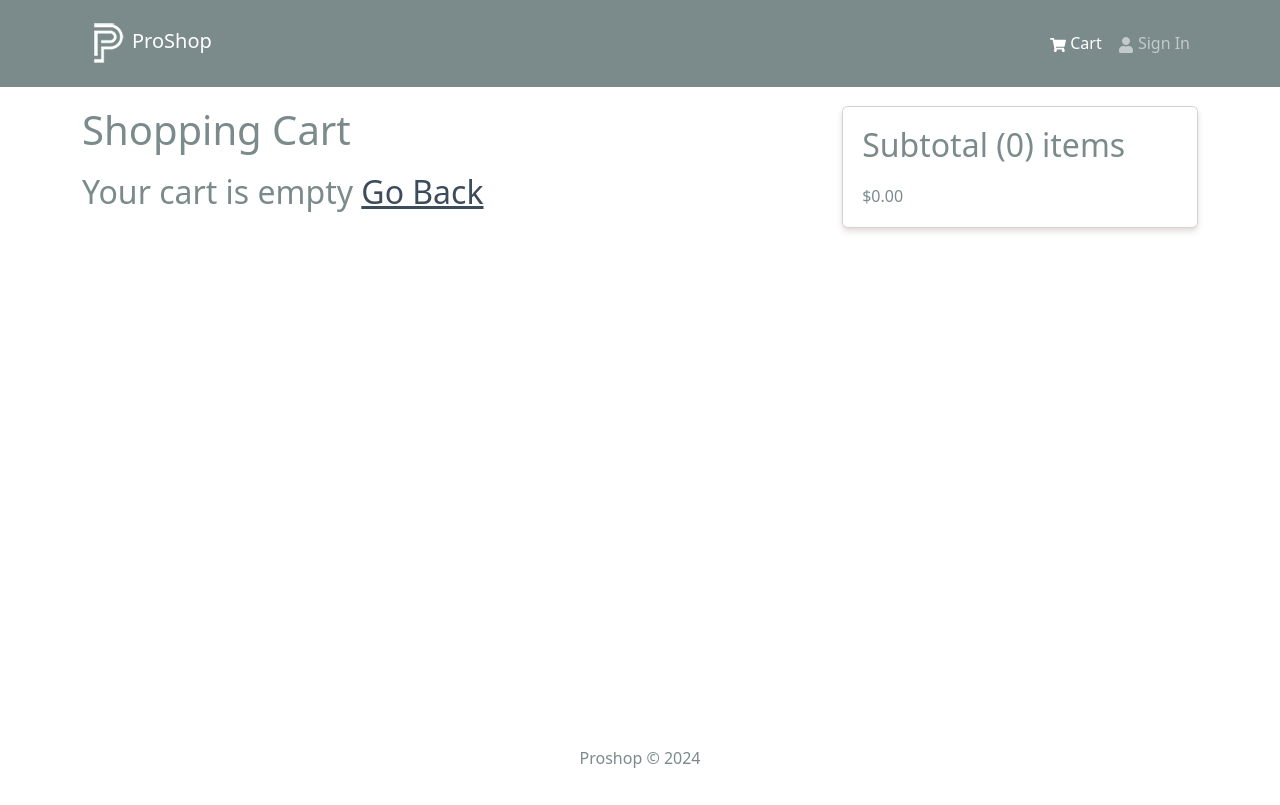
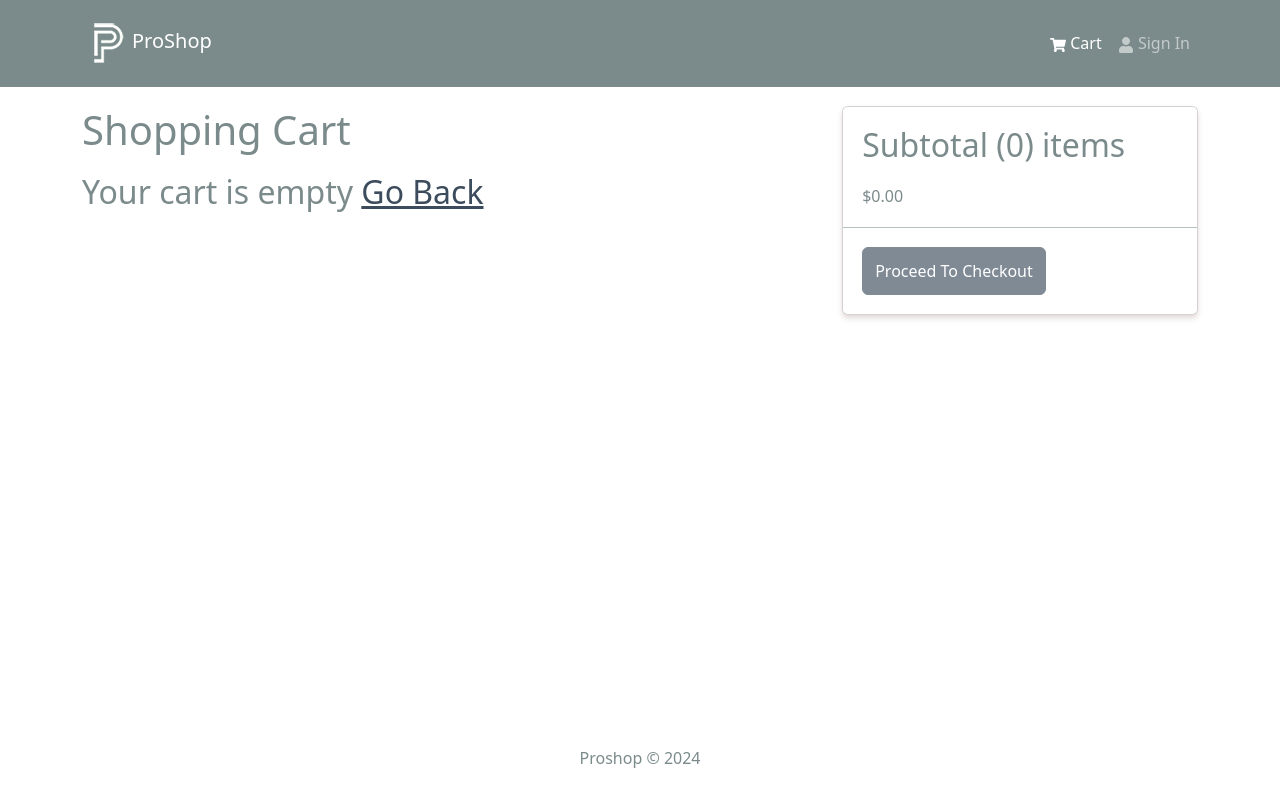
Before and after one commit to MatheusTrinca/proshop, a React (Create React App) app in the folder frontend/: page /cart in a window 1280 px wide. Built offline with nearby package versions, Linux system fonts and the light colour scheme.

Commit message:
feat: adding-cart-screen

```diff
--- a/frontend/src/screens/CartScreen.jsx
+++ b/frontend/src/screens/CartScreen.jsx
@@ -1,6 +1,6 @@
 import React from 'react';
-import { Link } from 'react-router-dom';
-import { useSelector } from 'react-redux';
+import { Link, useNavigate } from 'react-router-dom';
+import { useDispatch, useSelector } from 'react-redux';
 import {
   Button,
   Card,
@@ -11,9 +11,25 @@ import {
   Row,
 } from 'react-bootstrap';
 import { FaTrash } from 'react-icons/fa';
+import { addToCart, removeFromCart } from '../slices/cartSlice';
 
 const CartScreen = () => {
   const { cartItems } = useSelector(state => state.cart);
+
+  const navivate = useNavigate();
+  const dispatch = useDispatch();
+
+  const addToCartHandler = (product, qty) => {
+    dispatch(addToCart({ ...product, qty }));
+  };
+
+  const removeFromCartHandler = id => {
+    dispatch(removeFromCart(id));
+  };
+
+  const checkoutHandler = () => {
+    navivate('/login?redirect=/shipping');
+  };
 
   return (
     <Row>
@@ -39,7 +55,7 @@ const CartScreen = () => {
                     <Form.Control
                       as="select"
                       value={item.qty}
-                      onChange={e => {}}
+                      onChange={e => addToCartHandler(item, e.target.value)}
                     >
                       {[...Array(item.countInStock).keys()].map(x => (
                         <option key={x + 1} value={x + 1}>
@@ -49,7 +65,11 @@ const CartScreen = () => {
                     </Form.Control>
                   </Col>
                   <Col md={2}>
-                    <Button type="button" variant="light">
+                    <Button
+                      type="button"
+                      variant="light"
+                      onClick={() => removeFromCartHandler(item._id)}
+                    >
                       <FaTrash />
                     </Button>
                   </Col>
@@ -64,13 +84,24 @@ const CartScreen = () => {
           <ListGroup variant="flush">
             <ListGroup.Item>
               <h2>
-                Subtotal ({cartItems.reduce((acc, item) => acc + item.qty, 0)})
+                Subtotal (
+                {cartItems.reduce((acc, item) => acc + Number(item.qty), 0)})
                 items
               </h2>
               $
               {cartItems
                 .reduce((acc, item) => acc + item.qty * item.price, 0)
                 .toFixed(2)}
+            </ListGroup.Item>
+            <ListGroup.Item>
+              <Button
+                type="button"
+                className="btn-block"
+                disabled={cartItems.length === 0}
+                onClick={checkoutHandler}
+              >
+                Proceed To Checkout
+              </Button>
             </ListGroup.Item>
           </ListGroup>
         </Card>
--- a/frontend/src/slices/cartSlice.js
+++ b/frontend/src/slices/cartSlice.js
@@ -23,9 +23,13 @@ const cartSlice = createSlice({
 
       return updateCart(state);
     },
+
+    removeFromCart: (state, action) => {
+      state.cartItems = state.cartItems.filter(x => x._id !== action.payload);
+    },
   },
 });
 
-export const { addToCart } = cartSlice.actions;
+export const { addToCart, removeFromCart } = cartSlice.actions;
 
 export default cartSlice.reducer;
```
